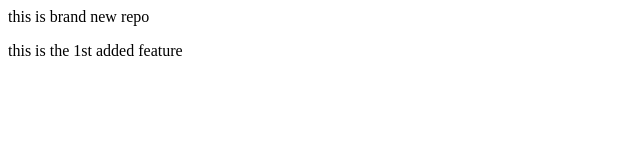
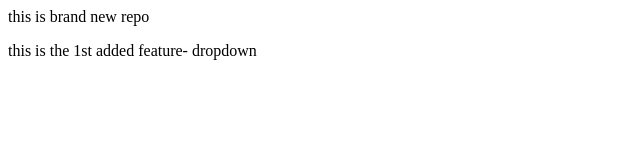
Before and after one commit to diwas-rai-906/brand-new-repo, a plain HTML site: page index.html in a window 1280 px wide. Shown: the full height of the page, 0-640 px from the left. Drawn offline with Linux system fonts and the light colour scheme.

```diff
--- a/index.html
+++ b/index.html
@@ -1,2 +1,2 @@
 <p> this is brand new repo</p>
-<p> this is the 1st added feature</p>
+<p> this is the 1st added feature- dropdown</p>
```
